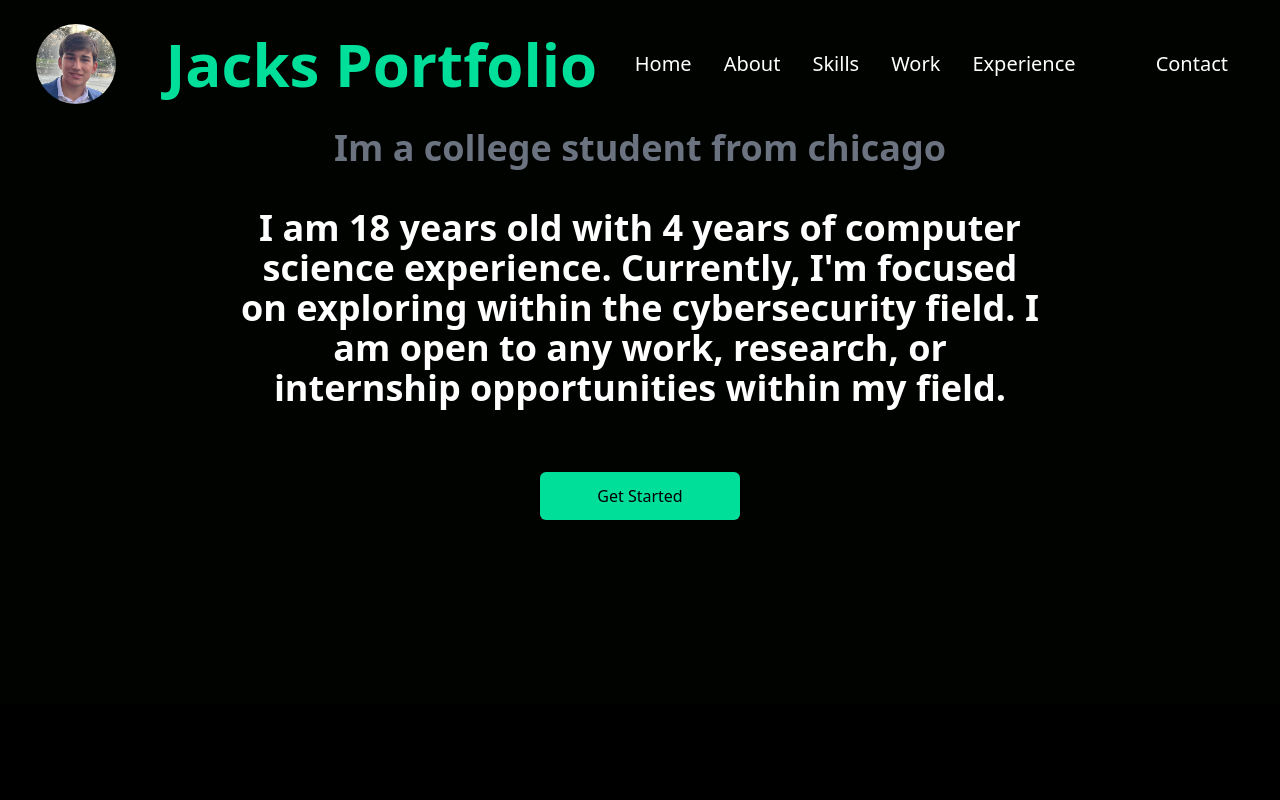
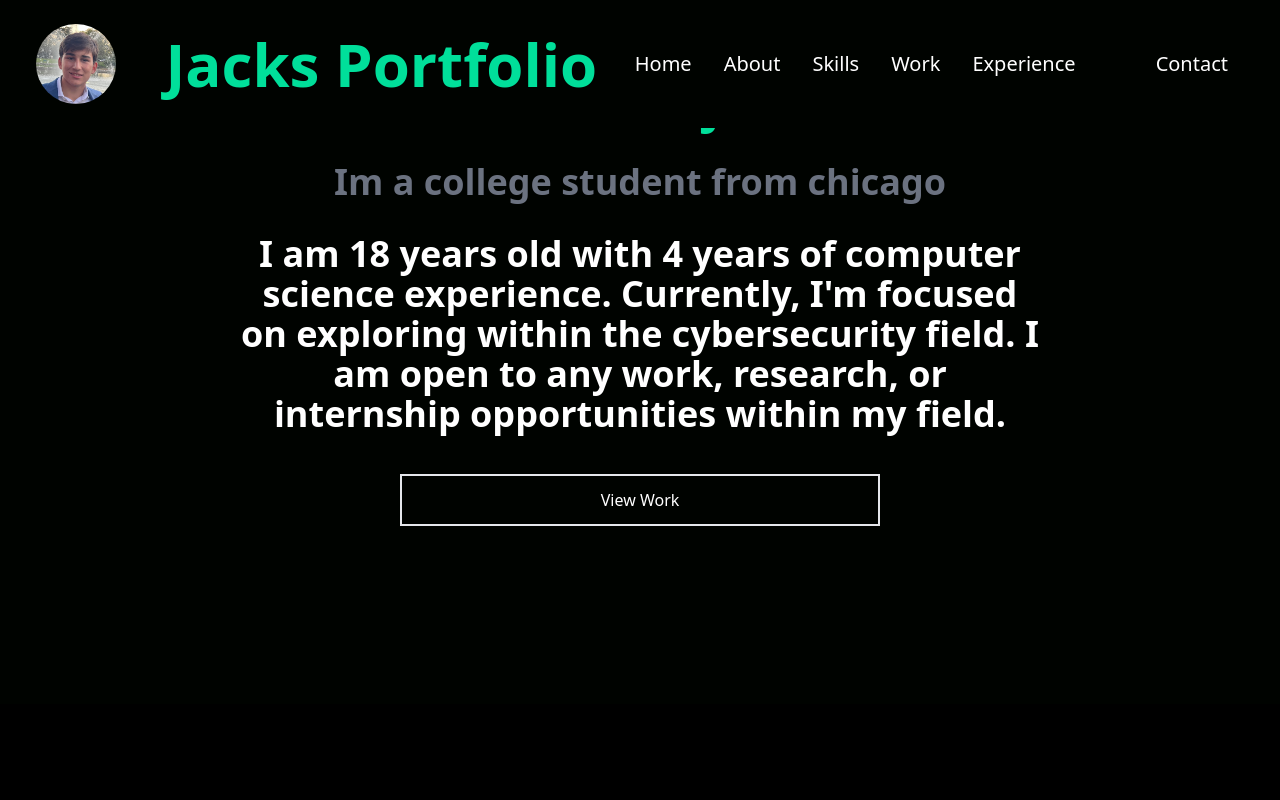
Before and after one commit to jiannotti66/jacks-portfolio-react, a React (Create React App) app: page / in a window 1280 px wide. Shown: the top 800 px of the page. Built offline with nearby package versions, Linux system fonts and the light colour scheme.

Commit message:
changed button styles

```diff
--- a/src/components/Hero.jsx
+++ b/src/components/Hero.jsx
@@ -8,16 +8,18 @@ const Hero = () => {
         <p className='text-[#00df9a] font-bold p-2 md:text-5xl'>
           Hello! Im Jack
         </p>
-        <h1 className='md:text-4xl text-xl font-bold text-gray-500'>
+        <h1 className='md:text-4xl mt-6 mt- text-xl font-bold text-gray-500'>
           Im a college student from chicago
         </h1>
-        <div class="w-full">
+        <div class="w-fit">
           {/* try to make this wider for the text if possible */}
-          <p class='md:text-4xl sm:text-6xl text-4xl font-bold md:py-10'>I am 18 years old with 4 years of computer science experience. Currently, I'm focused on exploring within the cybersecurity field. I am open to any work, research, or internship opportunities within my field.</p>
+          <p class='text-center md:text-4xl sm:text-4xl text-6x2 font-bold md:py-8'>I am 18 years old with 4 years of computer science experience. Currently, I'm focused on exploring within the cybersecurity field. I am open to any work, research, or internship opportunities within my field.</p>
         </div>
-        <button className='bg-[#00df9a] w-[200px] rounded-md font-medium my-6 mx-auto py-3 text-black'>Get Started</button>
+        <button style={{cursor:'pointer'}} smooth={true} duration={500} className='w-3/5 mx-auto text-white group border-2 px-6 py-3 my-2 flex items-center justify-center hover:bg-[#00df9a] hover:border-[#4a4a4a] hover: duration-300'>View Work</button>
+
       </div>
     </div>
+
 
   );
 };
```
